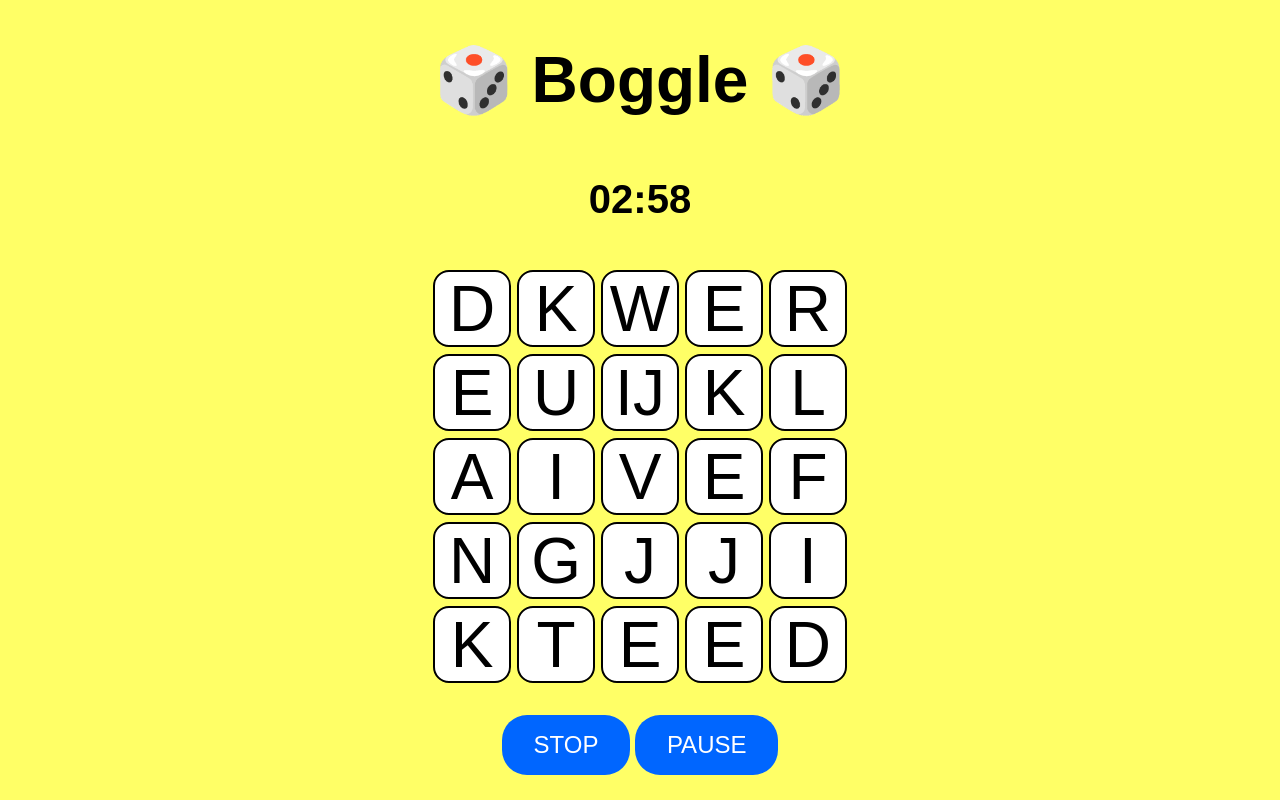
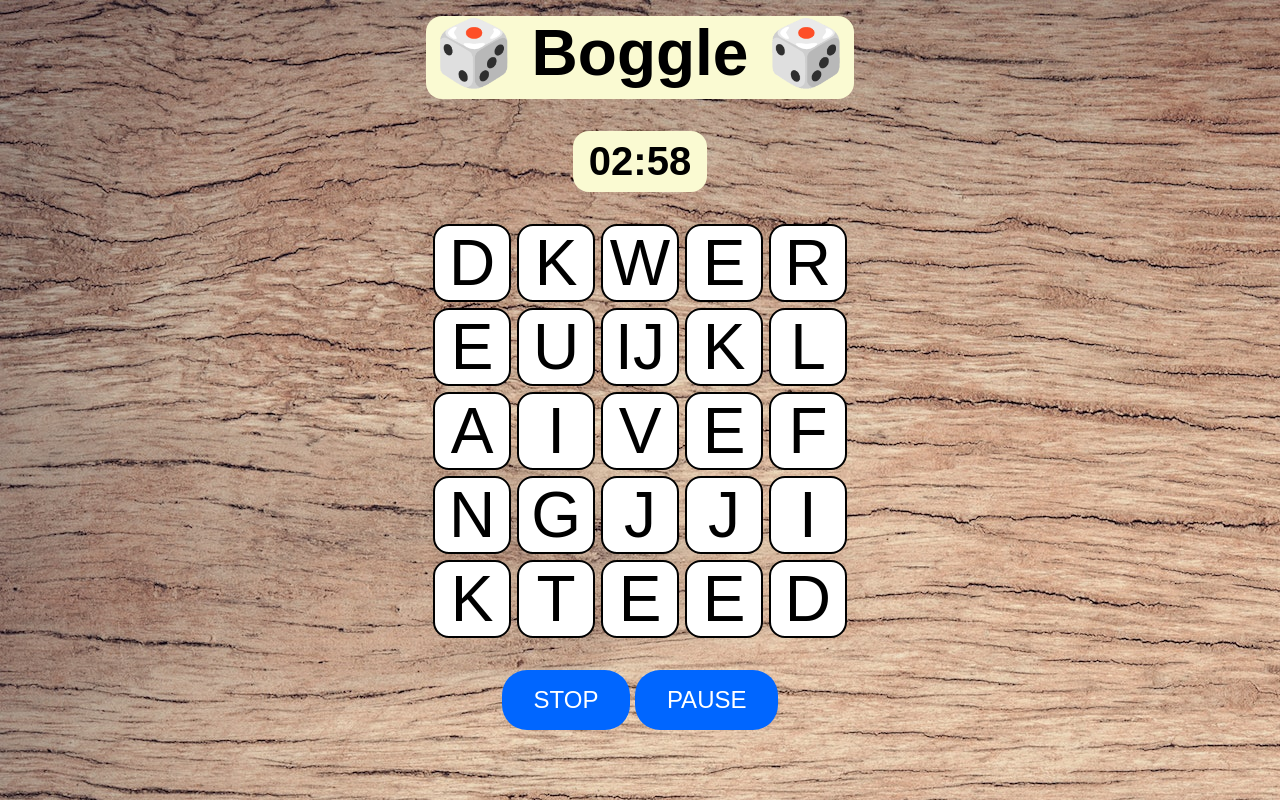
Before and after one commit to Jadcooma/boggle-basic, a website built with Parcel: page src/index.html in a window 1280 px wide. Both pictures are taken after a click on the button "NEW GAME". Built offline with nearby package versions, Linux system fonts and the light colour scheme.

Commit message:
Add background and improve layout

```diff
--- a/src/styles.css
+++ b/src/styles.css
@@ -1,20 +1,32 @@
+html {
+  height: 100%;
+  width: 100%;
+}
+
 body {
-  width: 100vw;
+  height: 100%;
+  width: 100%;
+  position: fixed;
   margin: 0px;
   font-family: sans-serif;
-  background-color: #ffff66;
   text-align: center;
+  background: url("./data/brown-wooden-board.jpg");
 }
 
 h1 {
+  width: fit-content;
+  padding: 0 .5rem .5rem .5rem;
+  margin: 1rem auto 1rem;
+  border-radius: 1rem;
   font-size: 3rem;
+  background: lightgoldenrodyellow;
 }
 
 .container {
   width: fit-content;
   font-size: 2.5rem;
   aspect-ratio: 1 / 1;
-  margin: auto;
+  margin: 2rem auto 0;
   grid-template-columns: repeat(5, 1fr);
   gap: 0.1em;
 }
@@ -24,7 +36,7 @@
   aspect-ratio: 1 / 1;
   border: 2px black solid;
   border-radius: 1rem;
-  background-color: white;
+  background: white;
 }
 
 button {
@@ -34,23 +46,25 @@
   border: none;
   border-radius: 25px;
   margin-top: 2rem;
-  background-color: #0066ff;
+  background: #0066ff;
 }
 
 button:hover {
-  background-color: #3385ff;
+  background: #3385ff;
 }
 
 button:active {
-  background-color: #0066ff;
+  background: #0066ff;
 }
 
 .timer {
+  width: fit-content;
+  margin: 2rem auto 1rem;
+  font-size: 2rem;
+  background: lightgoldenrodyellow;
   display: none;
-  width: fit-content;
-  padding: 1rem 2rem 2rem 2rem;
-  margin: 1rem auto;
-  font-size: 2rem;
+  padding: 0.5rem 1rem;
+  border-radius: 1rem;
 }
 
 .timer.done {
```
Also changed, not shown: src/data/brown-wooden-board.jpg (added).
